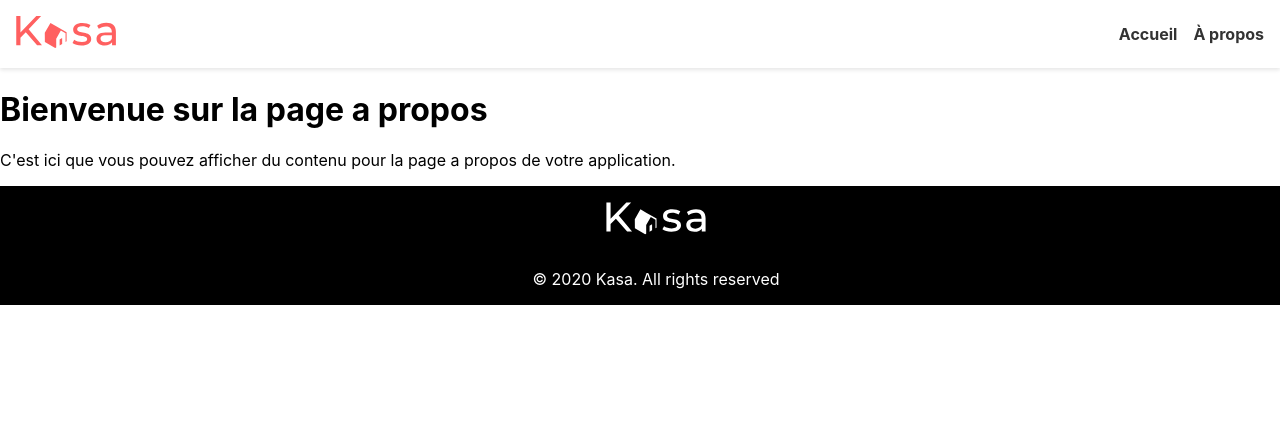
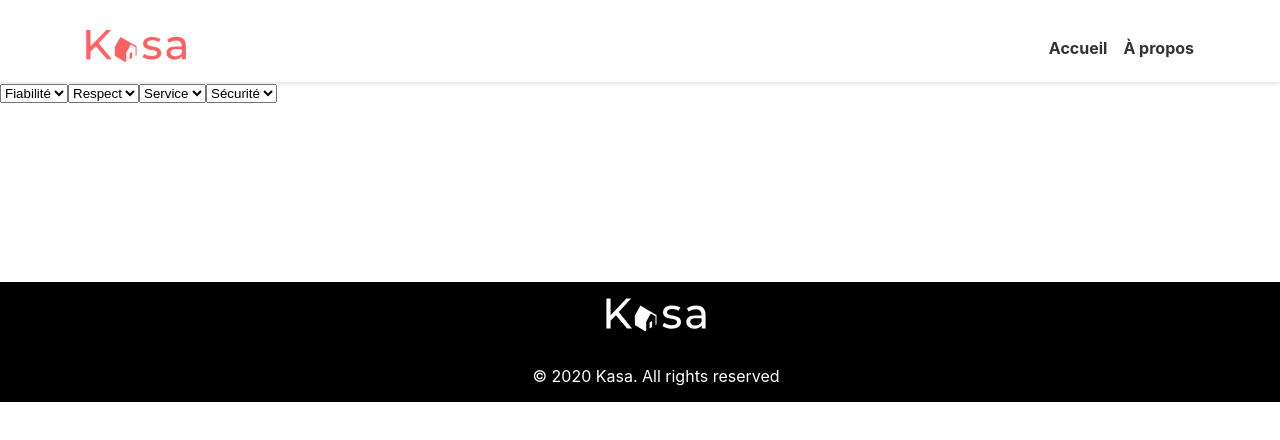
Before and after one commit to bretgwenael/kasa, a React (Create React App) app: page /about in a window 1280 px wide. Shown: the top 440 px of the page. Built offline with nearby package versions, Linux system fonts and the light colour scheme.

Commit message:
debut structuration about , probleme collapse a regler pour affichage content

```diff
--- /dev/null
+++ b/src/components/Banner/Banner.jsx
@@ -0,0 +1,13 @@
+import banner1 from '../../assets/img_home.svg'
+import "./banner.css";
+
+function Banner() {
+    return (
+        <div className='banner'>
+            <img src={banner1} alt="paysage rocher mer" />
+            <p>Chez vous, partout et ailleurs</p>
+        </div>
+    )
+}
+
+export default Banner;
--- /dev/null
+++ b/src/components/Banner/banner.css
@@ -0,0 +1,29 @@
+.banner {
+    justify-content: center;
+    width: 100%;
+    height: 130px;
+    position: relative;
+    box-sizing: border-box;
+    padding: 0 80px;
+    margin-top: 30px;
+  }
+
+  .banner img {
+    width: 100%;
+    height: 100%;
+    object-fit: cover;
+    box-sizing: border-box;
+    border-radius: 15px;
+    filter: brightness(0.5);
+  }
+
+  .banner p {
+    position: absolute;
+    top: 50%;
+    left: 50%;
+    transform: translate(-50%, -100%);
+    text-align: center; /* Centre le texte horizontalement */
+    color: white;
+    font-size: 24px;
+    font-weight: bold;
+  }
--- /dev/null
+++ b/src/components/collapse/Collapse.jsx
@@ -0,0 +1,17 @@
+import React from "react";
+import aboutList from "../../data/aboutList.json";
+import "./collapse.css";
+
+function Collapse() {
+  return (
+    <div className="about-select">
+      {aboutList.map((aboutCollapse, index) => (
+        <select key={index} name={aboutCollapse.title} id={aboutCollapse.title}>
+          <option value={aboutCollapse.content}>{aboutCollapse.title}</option>
+        </select>
+      ))}
+    </div>
+  );
+}
+
+export default Collapse;
--- /dev/null
+++ b/src/components/collapse/collapse.css
@@ -0,0 +1,3 @@
+.about-select {
+    height: 200px;
+}
--- a/src/components/header/header.css
+++ b/src/components/header/header.css
@@ -5,16 +5,18 @@
     padding: 1rem;
     background-color: #ffffff;
     box-shadow: 0 2px 4px rgba(0, 0, 0, 0.1);
+    padding-top: 30px;
   }
 
   .logo {
     width: 100px;
+    padding: 0 70px;
   }
 
   .nav-list {
     list-style-type: none;
     margin: 0;
-    padding: 0;
+    padding: 0 70px;
   }
 
   .nav-item {
--- /dev/null
+++ b/src/data/aboutList.json
@@ -0,0 +1,18 @@
+[
+    {
+        "title": "Fiabilité",
+        "content": "Les annonces postées sur Kasa garantissent une fiabilité totale. Les photos sont conformes aux logements, et toutes les informations sont régulièrement vérifiées par nos équipes."
+    },
+    {
+        "title": "Respect",
+        "content": "La bienveillance fait partie des valeurs fondatrices de Kasa. Tout comportement discriminatoire ou de perturbation du voisinage entraînera une exclusion de notre plateforme."
+    },
+    {
+        "title": "Service",
+        "content": "Nos équipes se tiennent à votre disposition pour vous fournir une expérience parfaite. N'hésitez pas à nous contacter si vous avez la moindre question."
+    },
+    {
+        "title": "Sécurité",
+        "content": "La sécurité est la priorité de Kasa. Aussi bien pour nos hôtes que pour les voyageurs, chaque logement correspond aux critères de sécurité établis par nos services. En laissant une note aussi bien à l'hôte qu'au locataire, cela permet à nos équipes de vérifier que les standards sont bien respectés. Nous organisons également des ateliers sur la sécurité domestique pour nos hôtes."
+    }
+]
--- a/src/pages/about/About.jsx
+++ b/src/pages/about/About.jsx
@@ -1,10 +1,11 @@
 import React from "react";
+import Collapse from "../../components/collapse/Collapse";
+
 
 function About() {
   return (
     <div>
-      <h1>Bienvenue sur la page a propos</h1>
-      <p>C'est ici que vous pouvez afficher du contenu pour la page a propos de votre application.</p>
+      <Collapse />
     </div>
   );
 }
--- a/src/pages/home/Home.jsx
+++ b/src/pages/home/Home.jsx
@@ -1,14 +1,18 @@
 import React from 'react';
+import Banner from "../../components/Banner/Banner";
 import HousingItems from '../../components/housing/HousingItems';
 import housingList from '../../data/housingList.json';
 import './home.css';
 
 function Home() {
   return (
-    <div className="home">
-      {housingList.map((housing) => (
-        <HousingItems key={housing.id} housing={housing} />
-      ))}
+    <div className='home-container'>
+      <Banner />
+      <div className="home">
+        {housingList.map((housing) => (
+          <HousingItems key={housing.id} housing={housing} />
+        ))}
+      </div>
     </div>
   );
 }
--- a/src/pages/home/home.css
+++ b/src/pages/home/home.css
@@ -7,3 +7,8 @@
     background-color: #f6f6f6;
     border-radius: 20px;
   }
+
+  .home-container {
+    display: flex;
+    flex-direction: column;
+  }
```
